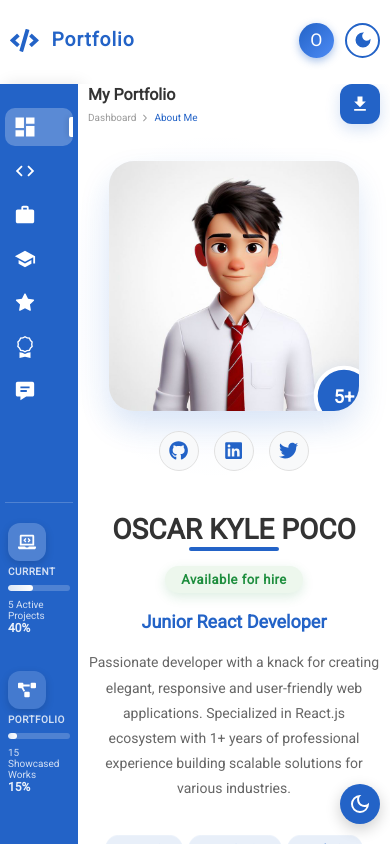
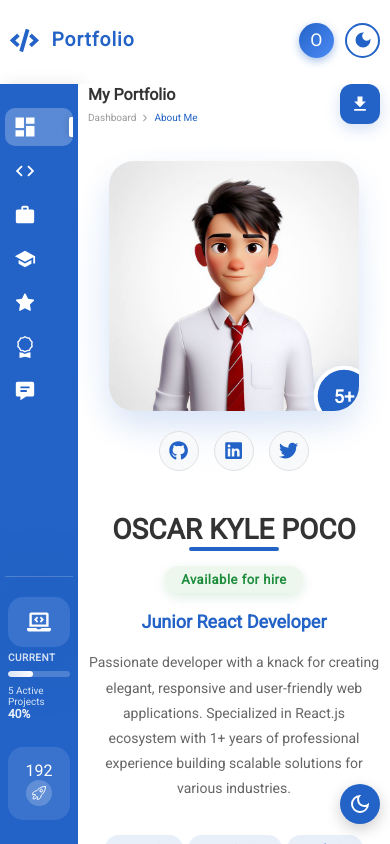
Before and after one commit to Oscarpoco/oscar-poco, a React (Vite) app: page / in a window 390 px wide. Built offline with nearby package versions, Linux system fonts and the light colour scheme.

Commit message:
I have fixed the sidebar responsive on mobile

```diff
--- a/src/pages/screens/SideBar.jsx
+++ b/src/pages/screens/SideBar.jsx
@@ -116,21 +116,6 @@ function SideBar({ activeItem, setActiveItem, isAuthenticated, setIsBiometrics }
                             </div>
                         </div>
                     </div>
-                    <div className="stats-item">
-                        <div className="stats-icon-container projects-icon">
-                            <FaProjectDiagram className="stats-icon" />
-                        </div>
-                        <div className="stats-info">
-                            <span className="stats-label">PORTFOLIO</span>
-                            <div className="stats-progress-bar">
-                                <div className={`stats-progress-fill projects-progress ${isAnimating ? "animate" : ""}`} style={{ width: "15%" }}></div>
-                            </div>
-                            <div className="stats-details">
-                                <span className="stats-text">15 Showcased Works</span>
-                                <span className="stats-percentage">15%</span>
-                            </div>
-                        </div>
-                    </div>
                     <div className="view-portfolio-button">
                         <span className="mobileSideBar">Full Portfolio</span>192
                         <div className="button-arrow-container">
--- a/src/pages/styles/About.css
+++ b/src/pages/styles/About.css
@@ -208,7 +208,6 @@ body {
 
 .profile-section:hover {
     transform: translateY(-5px);
-    box-shadow: 0 15px 40px rgba(0, 0, 0, 0.08);
 }
 
 .profile-content {
--- a/src/pages/styles/SideBar.css
+++ b/src/pages/styles/SideBar.css
@@ -390,6 +390,20 @@
 
     }
 
+    .stats-icon-container
+    {
+        width: 100%;
+        height: 50px;
+        border-radius: 15px;
+        background: rgba(255, 255, 255, 0.1);
+        box-shadow: 0 0 100px rgba(0, 0, 0, 0.1);
+    }
+
+    .stats-icon
+    {
+        font-size: 1.5em;
+    }
+
     .stats-details {
         justify-content: flex-start;
         flex-direction: column;
@@ -407,7 +421,8 @@
 
 
     .view-portfolio-button {
-        display: none;
+        flex-direction: column;
+        border-radius: 15px;
     }
 
     .stats-label
```
